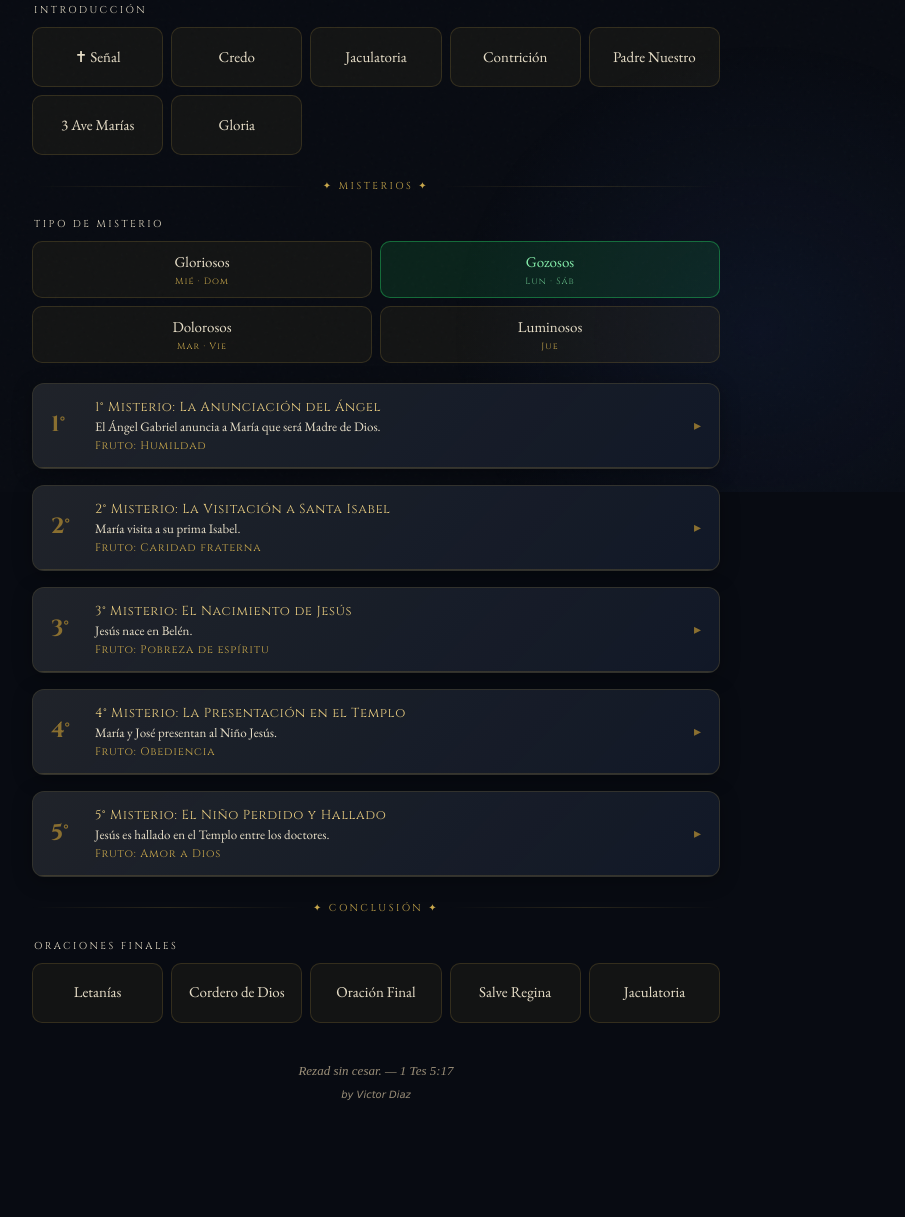
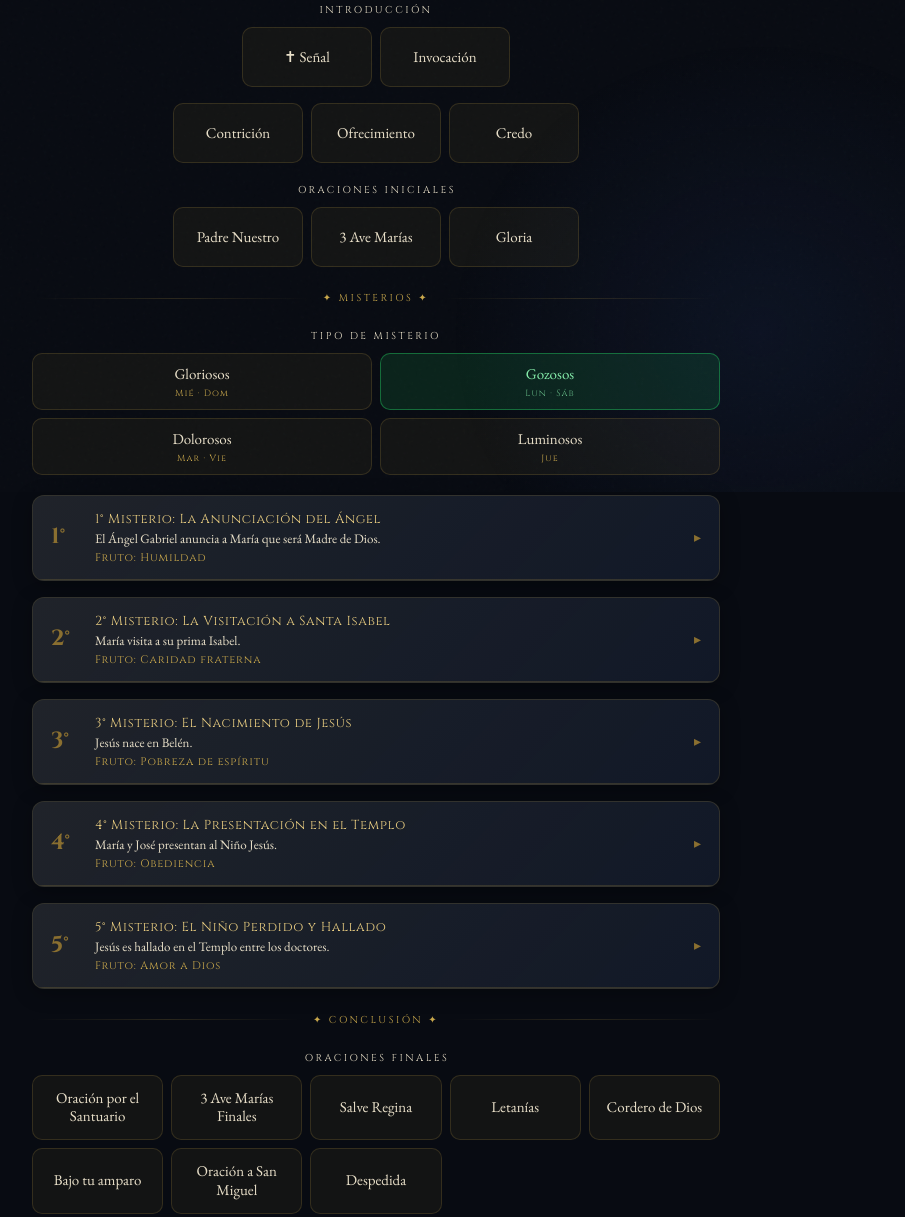
Before and after one commit to VMDiazL/MiRosario, a plain HTML site: page index.html in a window 1280 px wide. Shown: the part 308-1525 px from the top of the page, without its empty margins (264-1169 px from the left). Before the commit the page ends 1468 px from the top, so only its background shows below. Drawn offline with nearby package versions, Linux system fonts and the light colour scheme.

Commit message:
Con todo

```diff
--- a/index.html
+++ b/index.html
@@ -216,6 +216,7 @@
         animation-delay: 0.15s;
       }
       .nav-label {
+        text-align: center;
         font-family: "Cinzel", serif;
         font-size: 10px;
         letter-spacing: 0.25em;
@@ -225,11 +226,30 @@
         padding-left: 2px;
       }
 
+      /* Centrar títulos de primeras dos secciones */
+      .nav-section:nth-of-type(1) .nav-label,
+      .nav-section:nth-of-type(2) .nav-label {
+        text-align: center;
+        padding-left: 0;
+      }
+
       /* ── KEY CHANGE: grid instead of flex-wrap ── */
       .nav-pills {
         display: grid;
         grid-template-columns: repeat(auto-fill, minmax(130px, 1fr));
         gap: 8px;
+      }
+
+      /* Centrar botones en secciones iniciales */
+      #introNavTop,
+      #introNavBottom,
+      #oracionesNav {
+        grid-template-columns: repeat(auto-fit, 130px);
+        justify-content: center;
+      }
+
+      #introNavTop {
+        margin-bottom: 16px;
       }
 
       .nav-pill {
@@ -823,7 +843,13 @@
 
       <div class="nav-section">
         <div class="nav-label">Introducción</div>
-        <div class="nav-pills" id="introNav"></div>
+        <div class="nav-pills" id="introNavTop"></div>
+        <div class="nav-pills" id="introNavBottom"></div>
+      </div>
+
+      <div class="nav-section">
+        <div class="nav-label">Oraciones Iniciales</div>
+        <div class="nav-pills" id="oracionesNav"></div>
       </div>
 
       <div class="separator"><span>✦ Misterios ✦</span></div>
@@ -926,13 +952,17 @@
           texto: `Creo en Dios Padre Todopoderoso,\nCreador del cielo y de la tierra.\n\nCreo en Jesucristo, su único Hijo, Nuestro Señor,\nque fue concebido por obra y gracia del Espíritu Santo,\nnació de Santa María Virgen,\npadeció bajo el poder de Poncio Pilato,\nfue crucificado, muerto y sepultado,\ndescendió a los infiernos,\nal tercer día resucitó de entre los muertos,\nsubió a los cielos\ny está sentado a la derecha de Dios Padre Todopoderoso.\nDesde allí ha de venir a juzgar a vivos y muertos.\n\nCreo en el Espíritu Santo,\nla Santa Iglesia Católica,\nla comunión de los santos,\nel perdón de los pecados,\nla resurrección de la carne\ny la vida eterna.\nAmén.`,
         },
         abreLabios: {
-          titulo: "Jaculatoria Inicial",
+          titulo: "Invocación Inicial",
           texto: `Abre Señor mis labios,\npara alabar tu nombre\ny el de Tu Santa Madre.`,
         },
         contricion: {
           titulo: "Acto de Contrición",
           texto: `Señor mío Jesucristo,\nDios y Hombre verdadero,\nCreador, Padre y Redentor mío;\npor ser Tú quien eres, Bondad infinita,\ny porque te amo sobre todas las cosas,\nme pesa de todo corazón haberte ofendido.\nTambién me pesa porque puedes castigarme con las penas del infierno.\nAyudado de tu divina gracia,\npropongo firmemente nunca más pecar,\nconfesarme y cumplir la penitencia que me fuere impuesta.\nAmén.`,
         },
+        ofrecimiento: {
+          titulo: "Ofrecimiento",
+          texto: `Divino Jesús, te ofrecemos este rosario para contemplar los misterios de nuestra redención. Concédenos, por la intercesión de María, tu Madre Santísima, las gracias necesarias para rezarlo bien y ganar las indulgencias de esta santa devoción.`,
+        },
         padre: {
           titulo: "Padre Nuestro",
           texto: `Padre nuestro, que estás en el cielo,\nsantificado sea tu Nombre;\nvenga a nosotros tu reino;\nhágase tu voluntad en la tierra como en el cielo.\n\nDanos hoy nuestro pan de cada día;\nperdona nuestras ofensas\ncomo también nosotros perdonamos a los que nos ofenden;\nno nos dejes caer en la tentación\ny líbranos del mal.\nAmén.`,
@@ -943,7 +973,7 @@
         },
         tresAves: {
           titulo: "Tres Ave Marías",
-          texto: `Dios te salve, María,\nllena eres de gracia;\nel Señor es contigo;\nbendita Tú eres entre todas las mujeres,\ny bendito es el fruto de tu vientre, Jesús.\n\nSanta María, Madre de Dios,\nruega por nosotros, pecadores,\nahora y en la hora de nuestra muerte.\nAmén.\n\n✦ ✦ ✦\n(Rezar tres veces)`,
+          texto: `Honremos a María: Hija bien amada del Padre Eterno:\nDios te salve, María, llena eres de gracia, el Señor es contigo; bendita tú eres entre todas las mujeres, y bendito es el fruto de tu vientre, Jesús.\nSanta María, Madre de Dios, ruega por nosotros, pecadores, ahora y en la hora de nuestra muerte. Amén.\n\nHonremos a María: Madre admirable de Dios Hijo:\nDios te salve, María, llena eres de gracia, el Señor es contigo; bendita tú eres entre todas las mujeres, y bendito es el fruto de tu vientre, Jesús.\nSanta María, Madre de Dios, ruega por nosotros, pecadores, ahora y en la hora de nuestra muerte. Amén.\n\nHonremos a María: Esposa Fidelísima del Espíritu Santo:\nDios te salve, María, llena eres de gracia, el Señor es contigo; bendita tú eres entre todas las mujeres, y bendito es el fruto de tu vientre, Jesús.\nSanta María, Madre de Dios, ruega por nosotros, pecadores, ahora y en la hora de nuestra muerte. Amén.`,
         },
         gloria: {
           titulo: "Gloria",
@@ -955,11 +985,11 @@
         },
         mariaGracia: {
           titulo: "María, Madre de Gracia",
-          texto: `María, Madre de gracia,\nMadre de misericordia.\nDefiéndenos de nuestros enemigos\ny ampáranos ahora y en la hora de nuestra muerte.\nAmén.`,
+          texto: `María, madre de gracia y madre de misericordia, en la vida y en la muerte, ampáranos gran señora.`,
         },
         letanias: {
           titulo: "Letanías Lauretanas",
-          texto: `Santa María, ruega por nosotros.\nSanta Madre de Dios, ruega por nosotros.\nSanta Virgen de las vírgenes, ruega por nosotros.\nMadre de Cristo, ruega por nosotros.\nMadre de la Iglesia, ruega por nosotros.\nMadre de Misericordia, ruega por nosotros.\nReina del Santo Rosario, ruega por nosotros.\nReina de la paz, ruega por nosotros.`,
+          texto: `Señor, ten piedad.\n Cristo, ten piedad.\nSeñor, ten piedad.\nDios Padre celestial, ten piedad de nosotros.\nSanta María, ruega por nosotros.\nMadre de la Iglesia, ruega por nosotros.\nMadre de la divina gracia, ruega por nosotros.\nMadre purísima, ruega por nosotros.\nEspejo de justicia, ruega por nosotros.\nTrono de sabiduría, ruega por nosotros.\nSalud de los enfermos, ruega por nosotros.\nRefugio de los pecadores, ruega por nosotros.\nReina del Santísimo Rosario, ruega por nosotros.\nReina de la familia, ruega por nosotros.\nReina de la paz, ruega por nosotros.`,
         },
         cordero: {
           titulo: "Cordero de Dios",
@@ -976,6 +1006,27 @@
         jacFinal: {
           titulo: "Jaculatoria Final",
           texto: `Ave María Purísima.\nR: Sin pecado concebida.\n\n📿`,
+        },
+        oracionSantuario: {
+          titulo: "Oración por el Santuario",
+          texto: `Oh soberano santuario, sagrario del Verbo eterno, libra Virgen del infierno a los que rezamos tu Santo Rosario. Emperatriz poderosa de los mortales consuelo, ábrenos Virgen el cielo con una muerte dichosa y danos pureza de alma, ya que eres tan poderosa.`,
+        },
+        tresAvesFinales: {
+          titulo: "Tres Ave Marías Finales",
+          texto: `Dios te salve, María Santísima, Hija de Dios Padre, Virgen Purísima antes del parto; en tus manos ponemos nuestra fe para que la ilumines. Llena eres de gracia...
+(Avemaría completa).\n\nDios te salve, María Santísima, Madre de Dios Hijo, Virgen Purísima en el parto; en tus manos ponemos nuestra esperanza para que la alientes. Llena eres de gracia... (Avemaría completa).\n\nDios te salve, María Santísima, Esposa de Dios Espíritu Santo, Virgen Purísima después del parto; en tus manos ponemos nuestra caridad para que la inflames. Llena eres de gracia... (Avemaría completa).`,
+        },
+        bajoAmparo: {
+          titulo: "Bajo tu amparo",
+          texto: `Bajo tu amparo nos acogemos, Santa Madre de Dios; no deseches las súplicas que te dirigimos en nuestras necesidades; antes bien, líbranos de todo peligro, oh Virgen gloriosa y bendita. Amén.`,
+        },
+        oracionSanMiguel: {
+          titulo: "Oración a San Miguel Arcángel",
+          texto: `San Miguel Arcángel, defiéndenos en la lucha; sé nuestro amparo contra la perversidad y acechanzas del demonio. Tú, príncipe de la milicia celestial, arroja al infierno con el divino poder a Satanás y a los demás espíritus malignos que vagan por el mundo para la perdición de las almas. Amén.`,
+        },
+        despedida: {
+          titulo: "Despedida",
+          texto: `Dulce Madre, no te alejes, tu vista de nosotros no apartes; ven con nosotros a todas partes y solos nunca nos dejes. Ya que nos proteges tanto, haz que nos bendiga el Padre, el Hijo y el Espíritu Santo, Amén.`,
         },
       };
 
@@ -1142,22 +1193,30 @@
       function buildPasos() {
         pasos = [];
         const M = MISTERIOS_SET[misterioActivo];
-        const introKeys = [
+        const introKeys1 = [
           "senal",
-          "credo",
           "abreLabios",
           "contricion",
-          "padre",
-          "tresAves",
-          "gloria",
+          "ofrecimiento",
+          "credo",
         ];
-        introKeys.forEach((k, i) =>
+        introKeys1.forEach((k, i) =>
           pasos.push({
             id: k,
             ...ORACIONES[k],
             seccion: "Introducción",
             seccionPaso: i + 1,
-            seccionTotal: introKeys.length,
+            seccionTotal: introKeys1.length,
+          }),
+        );
+        const introKeys2 = ["padre", "tresAves", "gloria"];
+        introKeys2.forEach((k, i) =>
+          pasos.push({
+            id: k,
+            ...ORACIONES[k],
+            seccion: "Oraciones Iniciales",
+            seccionPaso: i + 1,
+            seccionTotal: introKeys2.length,
           }),
         );
         M.lista.forEach((m, i) => {
@@ -1178,14 +1237,14 @@
               texto: ORACIONES.gloria.texto,
             },
             {
+              id: `m${i}_gracia`,
+              titulo: `${m.num}° · Madre de Gracia`,
+              texto: ORACIONES.mariaGracia.texto,
+            },
+            {
               id: `m${i}_fatima`,
               titulo: `${m.num}° · Fátima`,
               texto: ORACIONES.fatima.texto,
-            },
-            {
-              id: `m${i}_gracia`,
-              titulo: `${m.num}° · Madre de Gracia`,
-              texto: ORACIONES.mariaGracia.texto,
             },
           ];
           sub.forEach((p, j) =>
@@ -1198,11 +1257,14 @@
           );
         });
         const finalKeys = [
+          "oracionSantuario",
+          "tresAvesFinales",
+          "salve",
           "letanias",
           "cordero",
-          "oracionFinal",
-          "salve",
-          "jacFinal",
+          "bajoAmparo",
+          "oracionSanMiguel",
+          "despedida",
         ];
         finalKeys.forEach((k, i) =>
           pasos.push({
@@ -1235,51 +1297,69 @@
       }
 
       function renderIntroNav() {
-        const keys = [
-          "senal",
-          "credo",
-          "abreLabios",
-          "contricion",
-          "padre",
-          "tresAves",
-          "gloria",
-        ];
-        const labels = [
-          "✝ Señal",
-          "Credo",
-          "Jaculatoria",
-          "Contrición",
-          "Padre Nuestro",
-          "3 Ave Marías",
-          "Gloria",
-        ];
-        const cont = document.getElementById("introNav");
-        cont.innerHTML = "";
-        keys.forEach((k, i) =>
-          cont.appendChild(
+        const keysTop = ["senal", "abreLabios"];
+        const labelsTop = ["✝ Señal", "Invocación"];
+        const contTop = document.getElementById("introNavTop");
+        contTop.innerHTML = "";
+        keysTop.forEach((k, i) =>
+          contTop.appendChild(
             makePill(
-              labels[i],
+              labelsTop[i],
               pasos.findIndex((p) => p.id === k),
               i + 1,
             ),
           ),
         );
+
+        const keysBottom = ["contricion", "ofrecimiento", "credo"];
+        const labelsBottom = ["Contrición", "Ofrecimiento", "Credo"];
+        const contBottom = document.getElementById("introNavBottom");
+        contBottom.innerHTML = "";
+        keysBottom.forEach((k, i) =>
+          contBottom.appendChild(
+            makePill(
+              labelsBottom[i],
+              pasos.findIndex((p) => p.id === k),
+              i + 1,
+            ),
+          ),
+        );
+
+        const keys2 = ["padre", "tresAves", "gloria"];
+        const labels2 = ["Padre Nuestro", "3 Ave Marías", "Gloria"];
+        const cont2 = document.getElementById("oracionesNav");
+        cont2.innerHTML = "";
+        keys2.forEach((k, i) =>
+          cont2.appendChild(
+            makePill(
+              labels2[i],
+              pasos.findIndex((p) => p.id === k),
+              i + 1,
+            ),
+          ),
+        );
       }
 
       function renderFinalNav() {
         const keys = [
+          "oracionSantuario",
+          "tresAvesFinales",
+          "salve",
           "letanias",
           "cordero",
-          "oracionFinal",
-          "salve",
-          "jacFinal",
+          "bajoAmparo",
+          "oracionSanMiguel",
+          "despedida",
         ];
         const labels = [
+          "Oración por el Santuario",
+          "3 Ave Marías Finales",
+          "Salve Regina",
           "Letanías",
           "Cordero de Dios",
-          "Oración Final",
-          "Salve Regina",
-          "Jaculatoria",
+          "Bajo tu amparo",
+          "Oración a San Miguel",
+          "Despedida",
         ];
         const cont = document.getElementById("finalNav");
         cont.innerHTML = "";
@@ -1348,8 +1428,8 @@
                 <button class="mini-btn" data-idx="${ip}"  onclick="mostrarPaso(${ip})"><span class="pill-num">1</span><span class="pill-label">Padre Nuestro</span></button>
                 <button class="mini-btn" data-idx="${ia}"  onclick="mostrarPaso(${ia})"><span class="pill-num">2</span><span class="pill-label">Ave María ×10</span></button>
                 <button class="mini-btn" data-idx="${ig}"  onclick="mostrarPaso(${ig})"><span class="pill-num">3</span><span class="pill-label">Gloria</span></button>
-                <button class="mini-btn" data-idx="${ift}" onclick="mostrarPaso(${ift})"><span class="pill-num">4</span><span class="pill-label">Fátima</span></button>
-                <button class="mini-btn" data-idx="${igr}" onclick="mostrarPaso(${igr})"><span class="pill-num">5</span><span class="pill-label">Madre de Gracia</span></button>
+                <button class="mini-btn" data-idx="${igr}" onclick="mostrarPaso(${igr})"><span class="pill-num">4</span><span class="pill-label">Madre de Gracia</span></button>
+                <button class="mini-btn" data-idx="${ift}" onclick="mostrarPaso(${ift})"><span class="pill-num">5</span><span class="pill-label">Fátima</span></button>
                 <button class="mini-btn" onclick="abrirTimer()">⏱ Meditar</button>
               </div>
               <div style="margin-top:14px">
```
